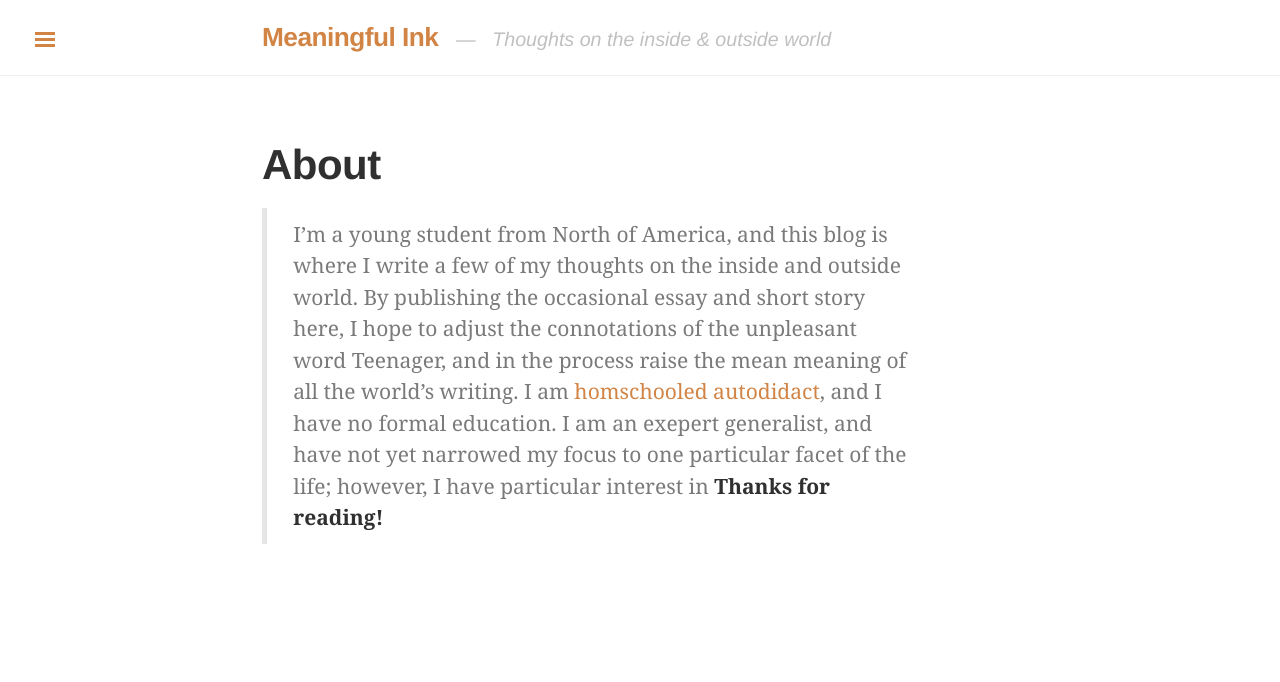
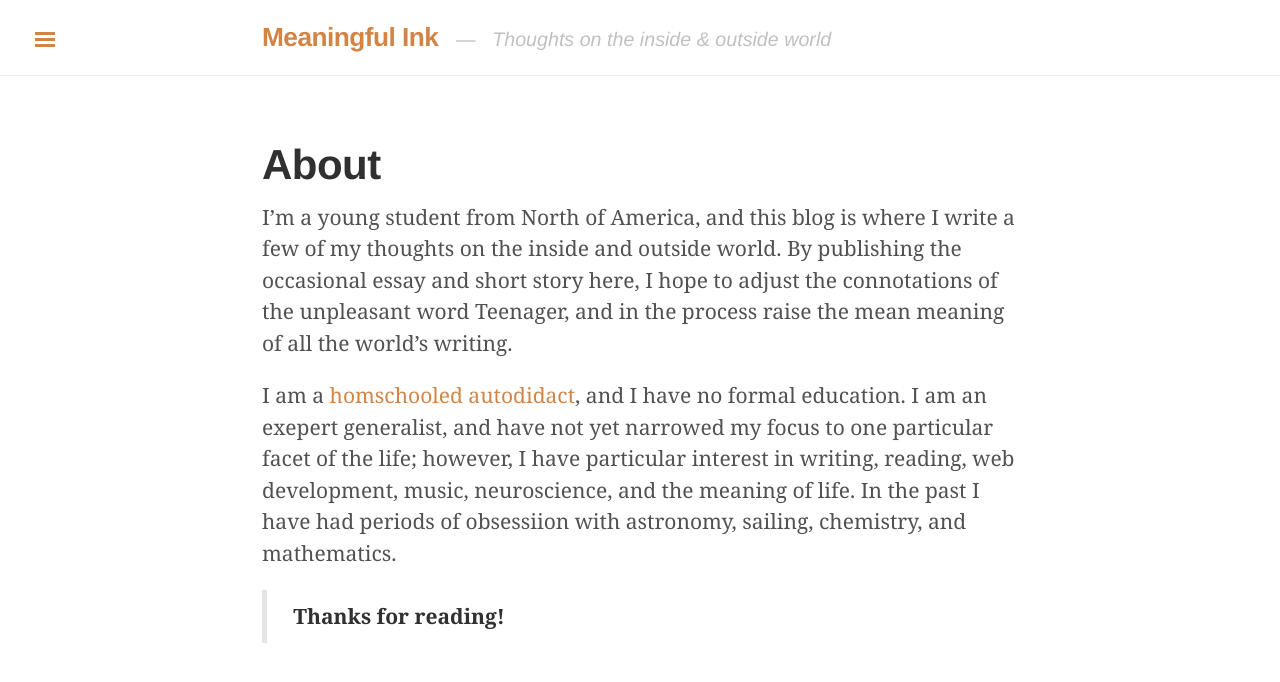
Before and after one commit to meaningfulink/meaningfulink.github.io, a Jekyll site: the page built from about.md, in a window 1280 px wide. Shown: the top 682 px of the page. Built offline with Jekyll 4.4.1, drawn with Linux system fonts in a browser that asks for light colours; some web fonts are replaced; Markdown is read by kramdown in place of the engine named in the settings.

Commit message:
Updated about.md

```diff
--- a/about.md
+++ b/about.md
@@ -4,6 +4,8 @@ title: About
 published: true
 ---
 
->I’m a young student from North of America, and this blog is where I write a few of my thoughts on the inside and outside world. By publishing the occasional essay and short story here, I hope to adjust the connotations of the unpleasant word Teenager, and in the process raise the mean meaning of all the world’s writing.
->I am [homschooled](http://wikipedia.org/wiki/homeschooling) [autodidact](http://wikipedia.org/wiki/autodidact), and I have no formal education. I am an exepert generalist, and have not yet narrowed my focus to one particular facet of the life; however, I have particular interest in
+I’m a young student from North of America, and this blog is where I write a few of my thoughts on the inside and outside world. By publishing the occasional essay and short story here, I hope to adjust the connotations of the unpleasant word Teenager, and in the process raise the mean meaning of all the world’s writing.
+
+I am a [homschooled](http://wikipedia.org/wiki/homeschooling) [autodidact](http://wikipedia.org/wiki/autodidact), and I have no formal education. I am an exepert generalist, and have not yet narrowed my focus to one particular facet of the life; however, I have particular interest in writing, reading, web development, music, neuroscience, and the meaning of life. In the past I have had periods of obsessiion with astronomy, sailing, chemistry, and mathematics.
+
 >**Thanks for reading!**
```
